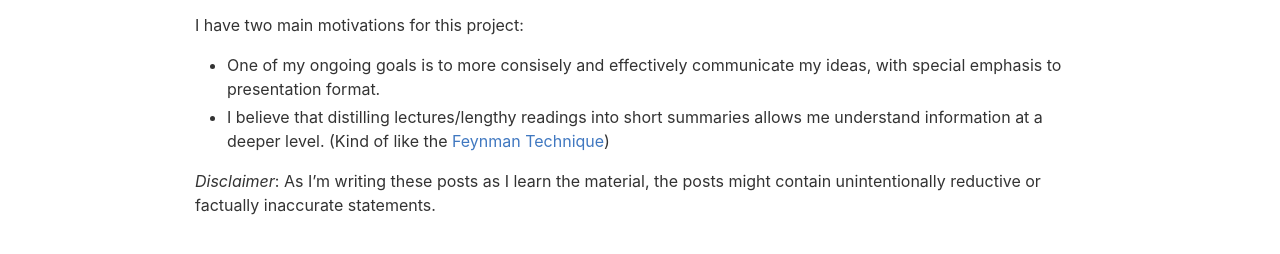
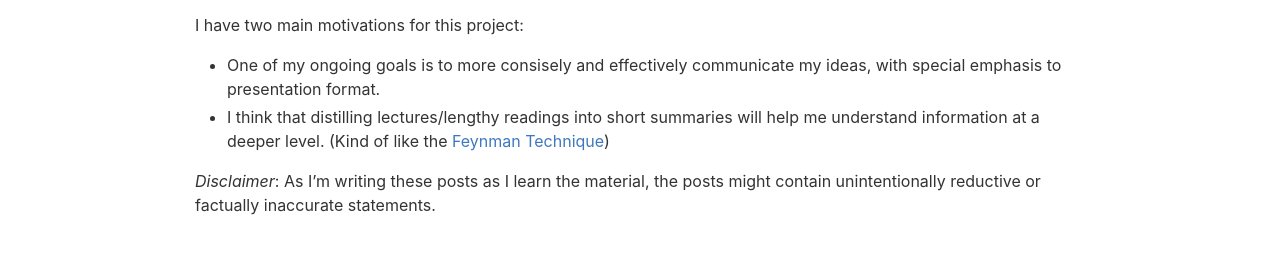
Before and after one commit to cchen23/cchen23.githhub.io, a Jekyll site: the page built from _posts/2016-09-15-objective-summaries.md, in a window 1280 px wide. Shown: the part 244-498 px from the top of the page. Built offline with Jekyll 4.4.1, drawn with Linux system fonts in a browser that asks for light colours.

Commit message:
Update 2016-09-15-objective-summaries.md

```diff
--- a/_posts/2016-09-15-objective-summaries.md
+++ b/_posts/2016-09-15-objective-summaries.md
@@ -11,7 +11,7 @@ I have two main motivations for this project:
 
 
 * One of my ongoing goals is to more consisely and effectively communicate my ideas, with special emphasis to presentation format.
-* I believe that distilling lectures/lengthy readings into short summaries allows me understand information at a deeper level. (Kind of like the [Feynman Technique](https://www.farnamstreetblog.com/2012/04/learn-anything-faster-with-the-feynman-technique/))
+* I think that distilling lectures/lengthy readings into short summaries will help me understand information at a deeper level. (Kind of like the [Feynman Technique](https://www.farnamstreetblog.com/2012/04/learn-anything-faster-with-the-feynman-technique/))
 
 
 *Disclaimer*: As I'm writing these posts as I learn the material, the posts might contain unintentionally reductive or factually inaccurate statements.
```
